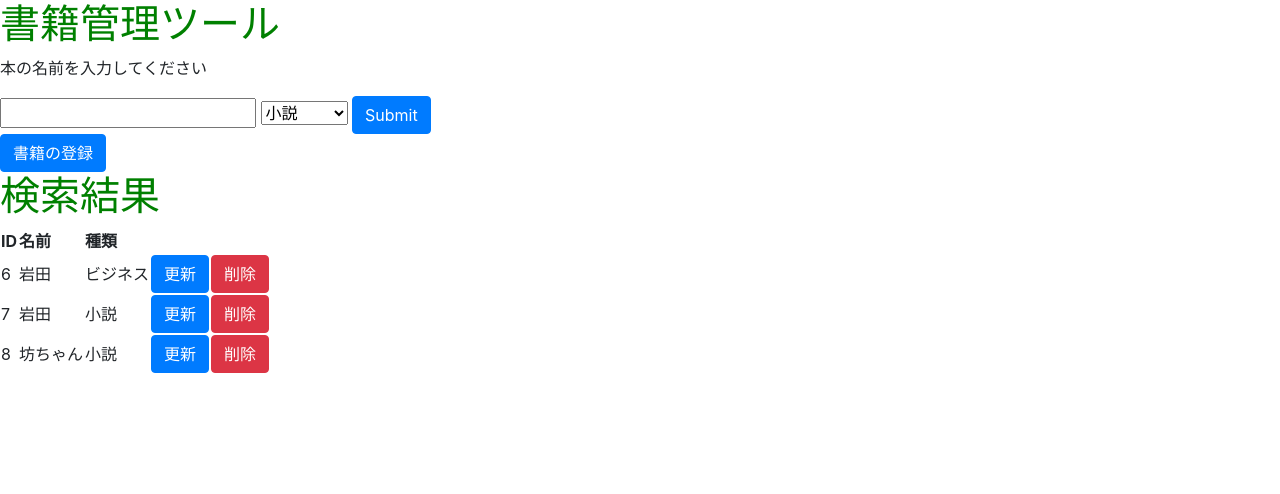
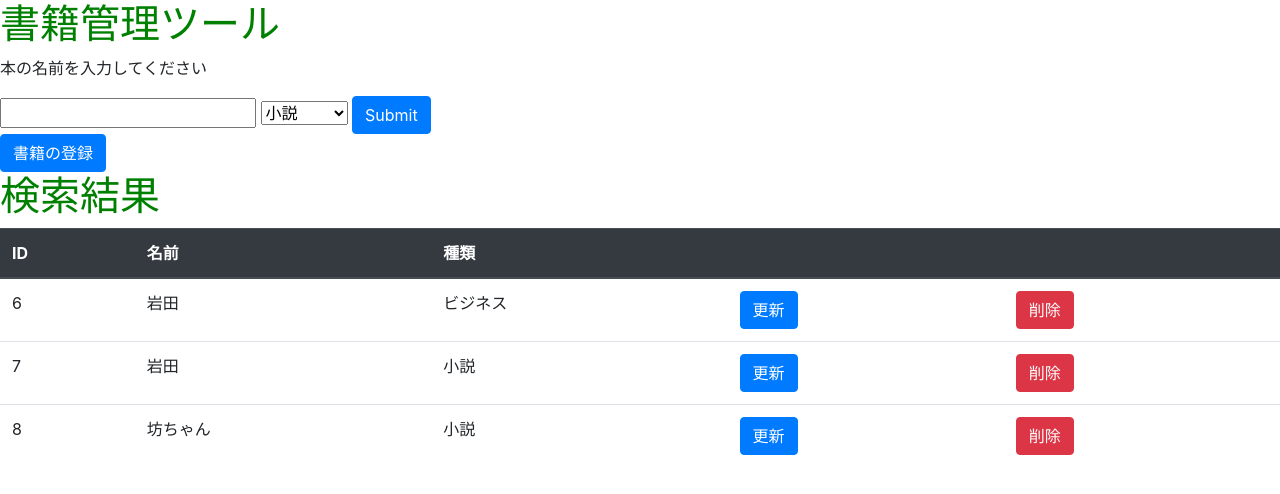
Before and after one commit to julimari125/ju_private, a Flask app: page / in a window 1280 px wide. Shown: the top 494 px of the page. Run offline with Flask 2, Linux system fonts and the light colour scheme; data comes from the database, SQL or seed files in the repository; some libraries are stand-ins or nearby versions.

Commit message:
Blue print practice

```diff
--- a/DAY5/templates/books/index.html
+++ b/DAY5/templates/books/index.html
@@ -23,12 +23,14 @@
         </form>
         <a href='/new' class="btn btn-primary">書籍の登録</a>
         <h1>検索結果</h1>
-        <table>
-            <thead>
+        <table class="table">
+            <thead class="thead-dark">
                 <tr>
                     <th>ID</th>
                     <th>名前</th>
                     <th>種類</th>
+                    <th></th>
+                    <th></th>
                 </tr>
             </thead>
             <tbody>
```
